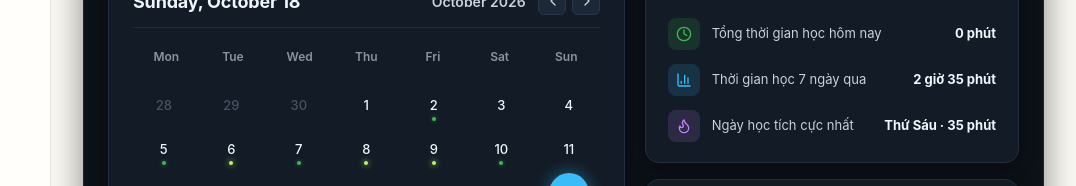
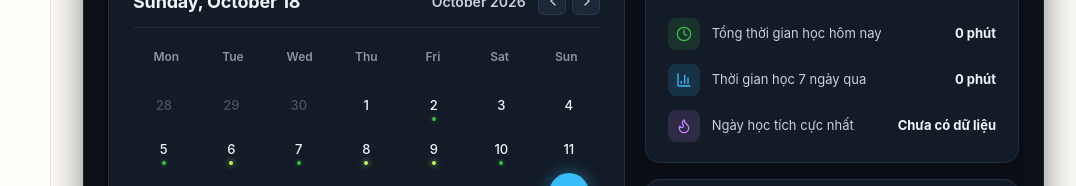
Before and after one commit to aukhaicuong123-bit/IELTS-Optimizer, a React (Vite) app: page / in a window 1280 px wide. Shown: the part 1464-1650 px from the top of the page, without its empty margins (204-1280 px from the left). Built offline with nearby package versions, Linux system fonts and the light colour scheme.

Commit message:
Fix heatmap UX: close year dropdown on outside click, remove hardcoded demo stats

```diff
--- a/src/components/ActivityHeatmapHub.tsx
+++ b/src/components/ActivityHeatmapHub.tsx
@@ -1,4 +1,4 @@
-import React, { useState, useMemo, useRef } from 'react'
+import React, { useState, useEffect, useMemo, useRef } from 'react'
 import {
   CalendarDays,
   ChevronLeft,
@@ -71,6 +71,19 @@ export function ActivityHeatmapHub({ s }: ActivityHeatmapHubProps) {
   }>({ text: '', x: 0, y: 0, visible: false })
 
   const matrixContainerRef = useRef<HTMLDivElement>(null)
+  const yearMenuRef = useRef<HTMLDivElement>(null)
+
+  // Close the year dropdown when clicking outside of it
+  useEffect(() => {
+    if (!yearDropdownOpen) return
+    const onDocPointerDown = (e: MouseEvent) => {
+      if (yearMenuRef.current && !yearMenuRef.current.contains(e.target as Node)) {
+        setYearDropdownOpen(false)
+      }
+    }
+    document.addEventListener('mousedown', onDocPointerDown)
+    return () => document.removeEventListener('mousedown', onDocPointerDown)
+  }, [yearDropdownOpen])
 
   // Real store minutes
   const realMinutesMap = useMemo(() => minutesByDate(s.sessions), [s.sessions])
@@ -144,14 +157,10 @@ export function ActivityHeatmapHub({ s }: ActivityHeatmapHubProps) {
     return days
   }, [viewMonth, realMinutesMap, s.attempts, s.submissions])
 
-  // Activity Overview stats — computed from real session data so they update
-  // as the user studies. (Previously the 7-day figure fell back to a hardcoded
-  // 155 minutes and the "most active day" was always the fixed string
-  // 'Thứ Sáu · 35 phút', so both lied once real data existed.)
-  // The reference-demo strings survive only as an empty-state fallback when
-  // the store has no sessions at all.
+  // Activity Overview stats — always computed from real session data.
+  // No hardcoded demo strings: an empty store shows real zeroes /
+  // 'Chưa có dữ liệu' rather than fabricated reference values.
   const statsOverview = useMemo(() => {
-    const hasAnySessions = s.sessions.length > 0
     const todayMins = Math.round(realMinutesMap[todayIsoKey] || 0)
 
     let last7DaysTotal = 0
@@ -167,15 +176,8 @@ export function ActivityHeatmapHub({ s }: ActivityHeatmapHubProps) {
       const m = mins % 60
       return hours > 0 ? `${hours} giờ ${m} phút` : `${m} phút`
     }
-    const past7DaysText = last7DaysTotal > 0
-      ? fmtMinutes(last7DaysTotal)
-      : hasAnySessions
-        ? '0 phút'
-        : '2 giờ 35 phút' // empty-store demo value from the design reference
 
     // Most active day: day with the most real study minutes
-    let mostActiveDayText: string
-    if (hasAnySessions) {
     let bestKey: string | null = null
     let bestMins = 0
     Object.keys(realMinutesMap).forEach(key => {
@@ -185,23 +187,19 @@ export function ActivityHeatmapHub({ s }: ActivityHeatmapHubProps) {
         bestKey = key
       }
     })
+    let mostActiveDayText = 'Chưa có dữ liệu'
     if (bestKey) {
       const weekday = new Date(`${bestKey}T12:00:00`).toLocaleDateString('vi-VN', { weekday: 'long' })
       const weekdayLabel = weekday.charAt(0).toUpperCase() + weekday.slice(1)
       mostActiveDayText = `${weekdayLabel} · ${bestMins} phút`
-      } else {
-        mostActiveDayText = 'Chưa có dữ liệu'
-      }
-    } else {
-      mostActiveDayText = 'Thứ Sáu · 35 phút' // empty-store demo value from the design reference
     }
 
     return {
       todayMins: `${todayMins} phút`,
-      past7DaysText,
+      past7DaysText: fmtMinutes(last7DaysTotal),
       mostActiveDayText
     }
-  }, [realMinutesMap, todayIsoKey, s.sessions])
+  }, [realMinutesMap, todayIsoKey])
 
   // Selected Day Details
   const selectedDayDetails = useMemo(() => {
@@ -411,7 +409,7 @@ export function ActivityHeatmapHub({ s }: ActivityHeatmapHubProps) {
           </button>
 
           {/* Year selector dropdown */}
-          <div className="img2-year-selector-wrap">
+          <div className="img2-year-selector-wrap" ref={yearMenuRef}>
             <button
               type="button"
               className="img2-year-btn"
```
Lines whose indentation alone changed are shown as unchanged.
